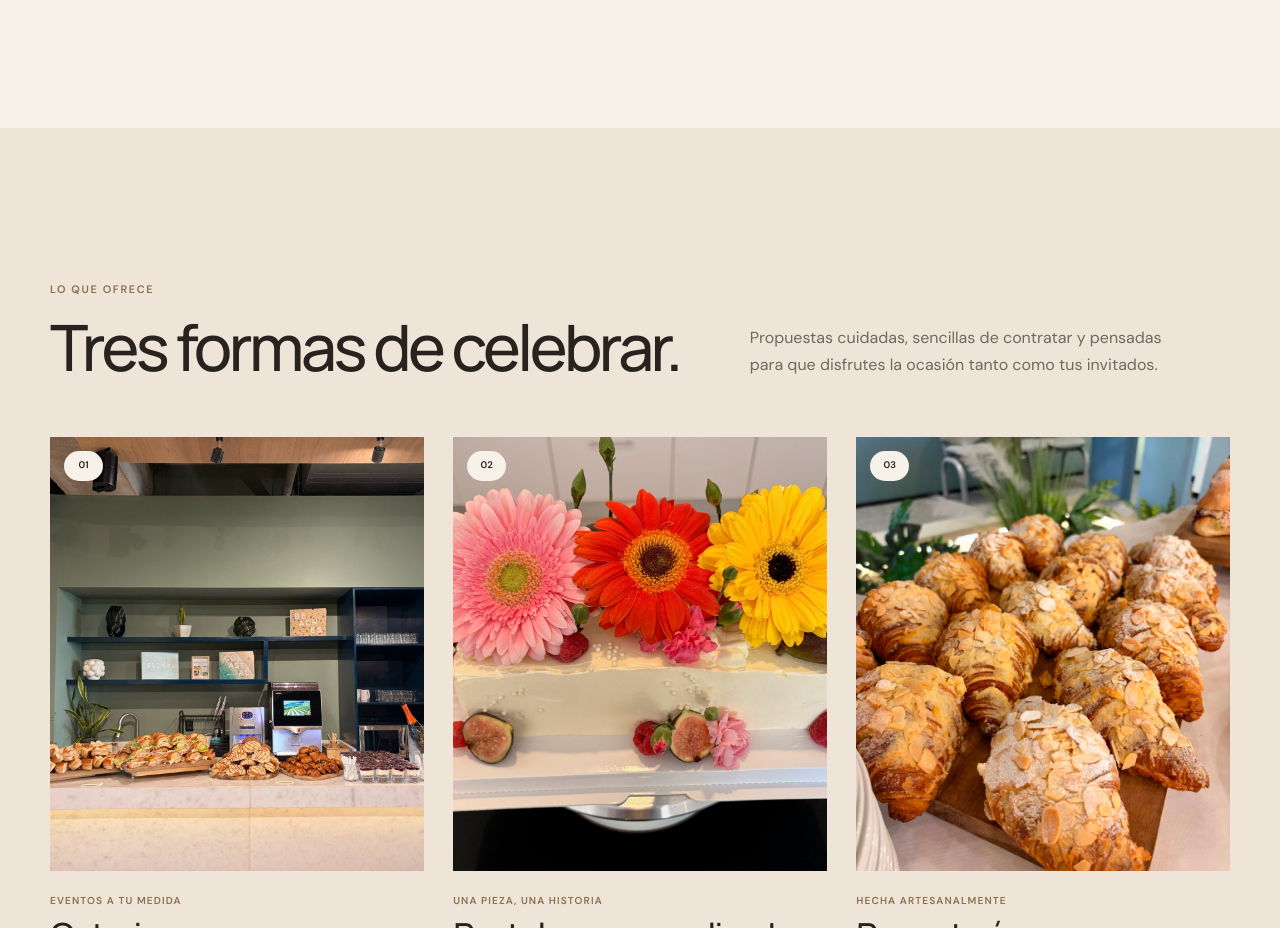
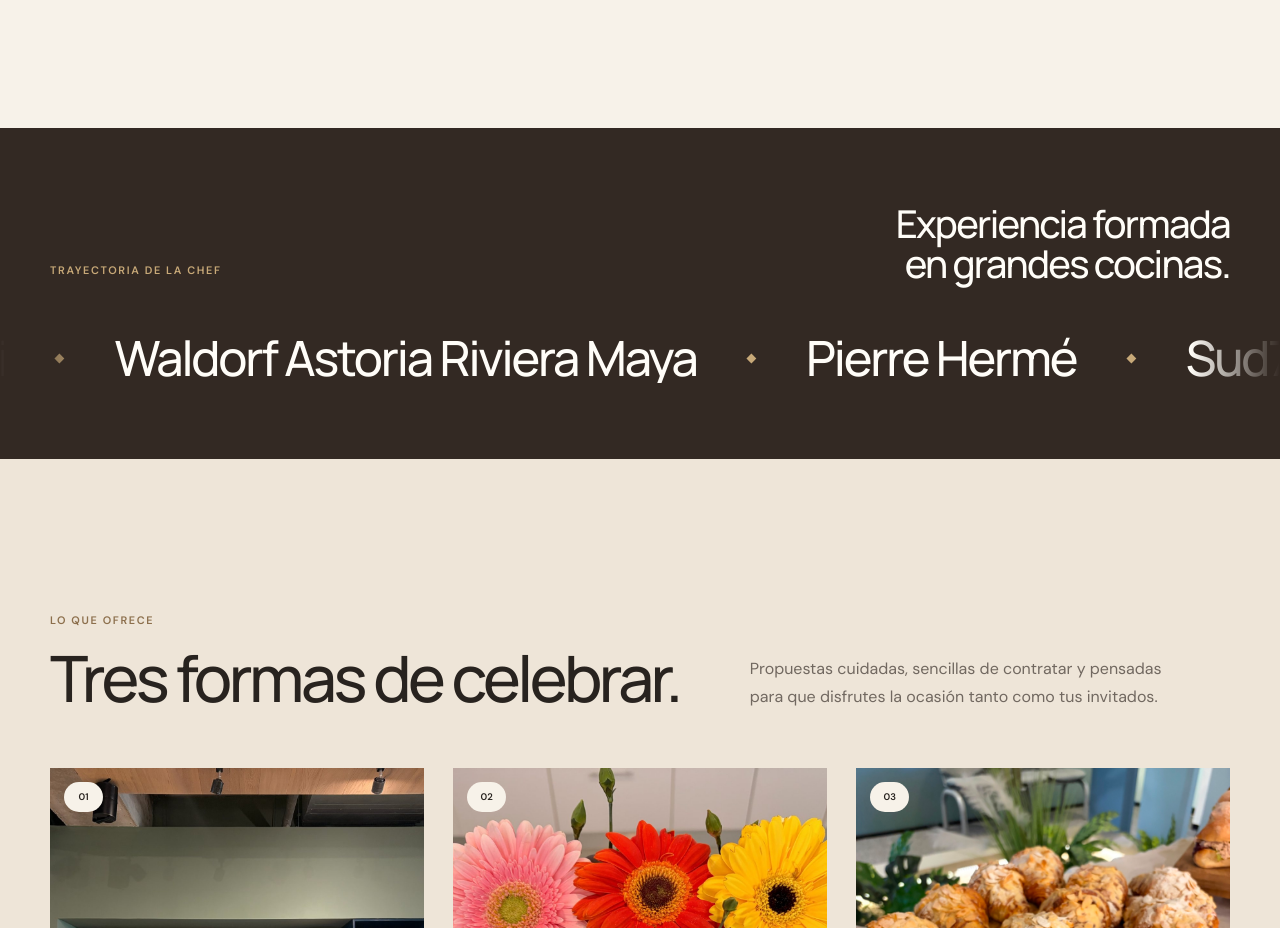
Before and after one commit to aleksvcr/catering-by-chef-perez, a Next.js app: page / in a window 1280 px wide. Shown: the part 1420-2348 px from the top of the page. Built offline with nearby package versions, Linux system fonts and the light colour scheme.

Commit message:
Add chef experience brand banner

```diff
--- a/app/globals.css
+++ b/app/globals.css
@@ -83,6 +83,18 @@ p { text-wrap: pretty; }
 .story-facts { display: grid; grid-template-columns: auto 1fr; gap: 9px 24px; margin: 14px 0 0; padding-top: 23px; border-top: 1px solid var(--line); }
 .story-facts dt { color: #8c6f4c; font-size: .64rem; font-weight: 600; letter-spacing: .12em; text-transform: uppercase; }
 .story-facts dd { margin: 0; font-size: .88rem; }
+.career-ribbon { padding-block: clamp(48px,6vw,76px); background: var(--brown-dark); color: var(--white); overflow: hidden; }
+.career-ribbon-heading { display: flex; align-items: end; justify-content: space-between; gap: 32px; margin-bottom: clamp(34px,4vw,50px); }
+.career-ribbon-heading .eyebrow { margin: 0 0 5px; color: var(--sand); }
+.career-ribbon-heading h2 { max-width: 17ch; font-family: var(--display); font-size: clamp(1.7rem,3vw,2.8rem); font-weight: 500; letter-spacing: -.045em; line-height: 1.05; text-align: right; }
+.career-ribbon-viewport { overflow: hidden; -webkit-mask-image: linear-gradient(90deg,transparent,#000 7%,#000 93%,transparent); mask-image: linear-gradient(90deg,transparent,#000 7%,#000 93%,transparent); }
+.career-ribbon-track { width: max-content; display: flex; animation: career-ribbon-scroll 30s linear infinite; }
+.career-ribbon-list { display: flex; align-items: center; margin: 0; padding: 0; list-style: none; }
+.career-ribbon-list li { display: flex; align-items: center; gap: clamp(28px,4vw,64px); padding-right: clamp(28px,4vw,64px); white-space: nowrap; }
+.career-ribbon-list span { font-family: var(--display); font-size: clamp(1.75rem,3.8vw,3.85rem); font-weight: 500; letter-spacing: -.045em; line-height: 1; }
+.career-ribbon-list i { width: 7px; height: 7px; flex: 0 0 7px; background: var(--sand); transform: rotate(45deg); }
+.career-ribbon:hover .career-ribbon-track { animation-play-state: paused; }
+@keyframes career-ribbon-scroll { to { transform: translateX(-50%); } }
 .services { padding-block: clamp(95px,12vw,155px); background: var(--warm); }
 .section-heading { display: grid; grid-template-columns: 1.15fr .85fr; align-items: end; gap: 50px; margin-bottom: 58px; }
 .section-heading > p { max-width: 420px; margin: 0; color: var(--muted); line-height: 1.72; }
@@ -293,6 +305,9 @@ p { text-wrap: pretty; }
   .hero-photo { min-height: 620px; }
   .hero-meta { margin-top: 65px; }
   .story { gap: 45px; }
+  .career-ribbon-heading { align-items: flex-start; flex-direction: column; gap: 11px; }
+  .career-ribbon-heading h2 { max-width: 15ch; text-align: left; }
+  .career-ribbon-viewport { -webkit-mask-image: linear-gradient(90deg,transparent,#000 5%,#000 95%,transparent); mask-image: linear-gradient(90deg,transparent,#000 5%,#000 95%,transparent); }
   .section-heading { grid-template-columns: 1fr; gap: 20px; }
   .service-grid { grid-template-columns: 1fr; gap: 52px; }
   .service-card:last-child { grid-column: auto; width: auto; margin: 0; }
@@ -350,4 +365,14 @@ p { text-wrap: pretty; }
 @media (prefers-reduced-motion: reduce) {
   html { scroll-behavior: auto; }
   *,*::before,*::after { animation-duration: .01ms !important; animation-iteration-count: 1 !important; transition-duration: .01ms !important; }
+  .career-ribbon-viewport { -webkit-mask-image: none; mask-image: none; }
+  .career-ribbon-track { width: auto; }
+  .career-ribbon-list { width: min(1180px, calc(100% - clamp(32px, 7vw, 104px))); display: grid; grid-template-columns: repeat(2,minmax(0,1fr)); gap: 18px 32px; margin-inline: auto; }
+  .career-ribbon-list[aria-hidden="true"] { display: none; }
+  .career-ribbon-list li { justify-content: space-between; gap: 16px; padding: 17px 0; border-top: 1px solid rgba(255,255,255,.16); white-space: normal; }
+  .career-ribbon-list span { font-size: clamp(1.35rem,3vw,2rem); }
 }
+
+@media (max-width: 700px) and (prefers-reduced-motion: reduce) {
+  .career-ribbon-list { width: calc(100% - 36px); grid-template-columns: 1fr; gap: 0; }
+}
--- a/app/page.tsx
+++ b/app/page.tsx
@@ -34,6 +34,13 @@ const services = [
   },
 ];
 
+const careerHighlights = [
+  "Rosewood Abu Dhabi",
+  "Waldorf Astoria Riviera Maya",
+  "Pierre Hermé",
+  "Sud777",
+];
+
 export default function Home() {
   return (
     <>
@@ -67,6 +74,36 @@ export default function Home() {
             <Link className="text-link story-link" href="/chef-valeria">
               Conoce a la chef <span aria-hidden="true">→</span>
             </Link>
+          </div>
+        </section>
+
+        <section
+          className="career-ribbon"
+          aria-labelledby="career-ribbon-title"
+        >
+          <div className="career-ribbon-heading section-wrap">
+            <p className="eyebrow">Trayectoria de la chef</p>
+            <h2 id="career-ribbon-title">
+              Experiencia formada en grandes cocinas.
+            </h2>
+          </div>
+          <div className="career-ribbon-viewport">
+            <div className="career-ribbon-track">
+              {[false, true].map((duplicate) => (
+                <ul
+                  className="career-ribbon-list"
+                  aria-hidden={duplicate || undefined}
+                  key={duplicate ? "duplicate" : "original"}
+                >
+                  {careerHighlights.map((brand) => (
+                    <li key={brand}>
+                      <span>{brand}</span>
+                      <i aria-hidden="true" />
+                    </li>
+                  ))}
+                </ul>
+              ))}
+            </div>
           </div>
         </section>
 
```
Also changed, not shown: 1 other file (tests, documents, lock files or other folders).
